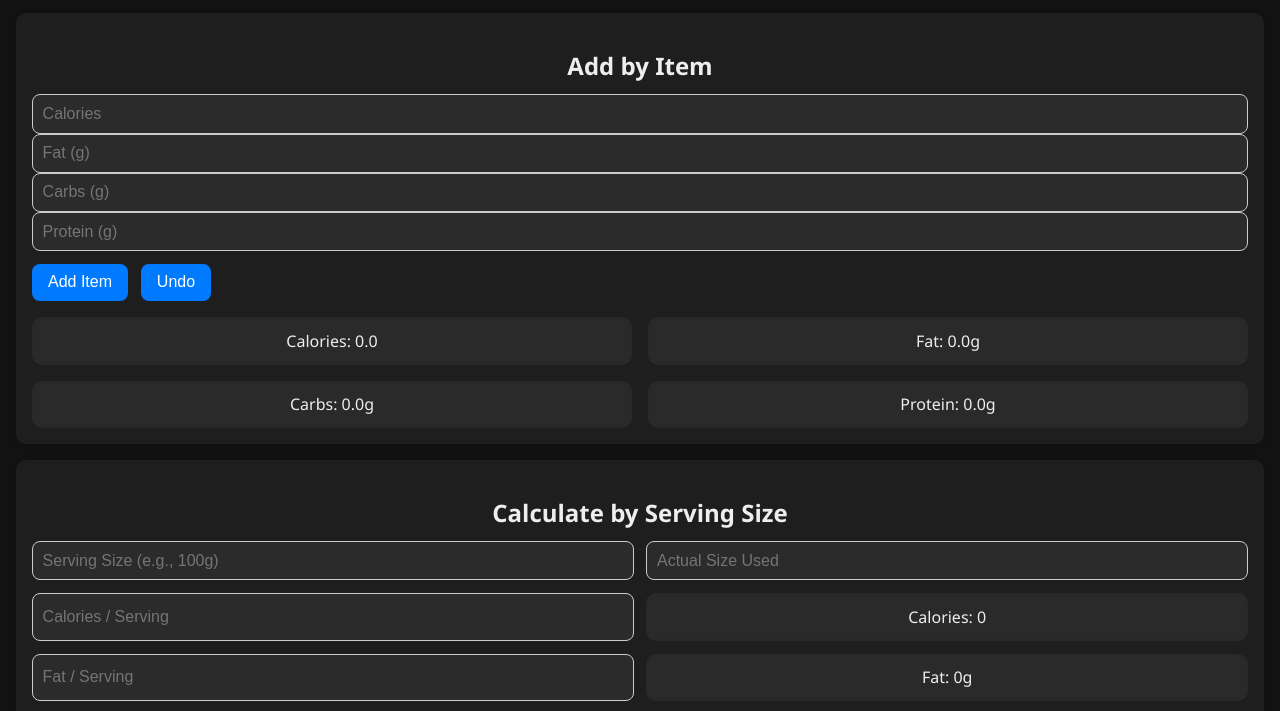
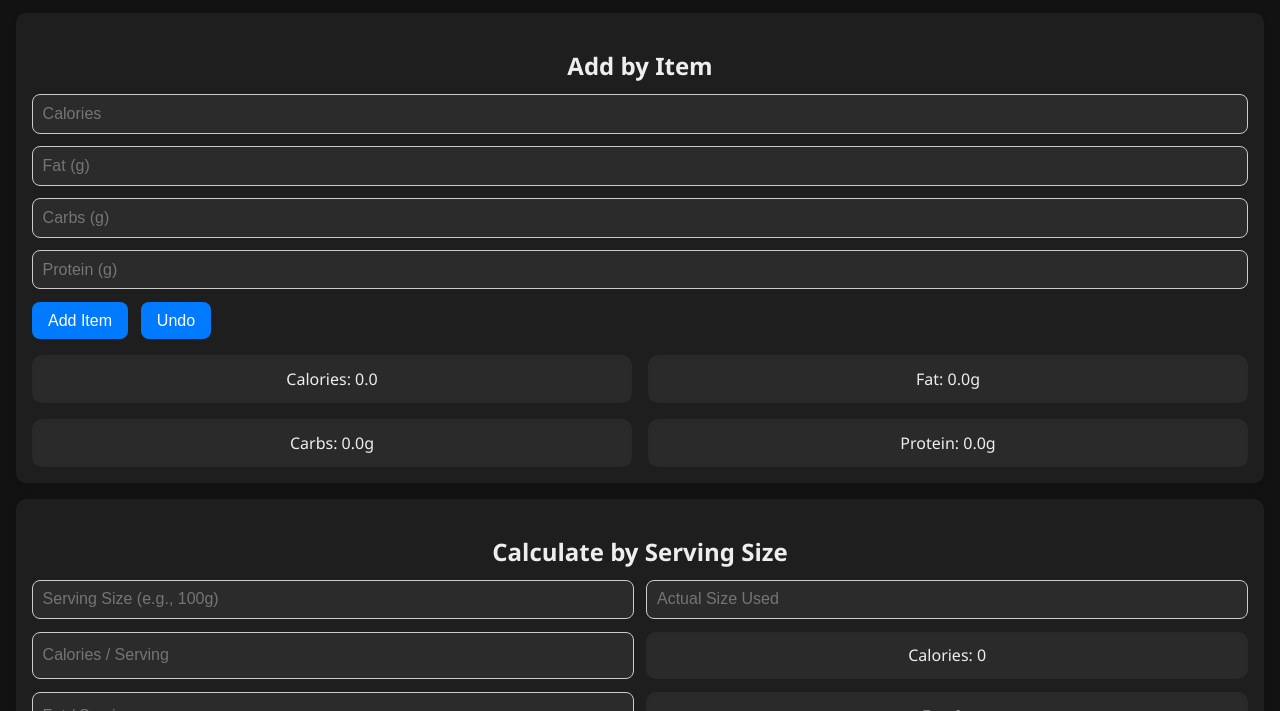
Before and after one commit to Rthunt15/Rthunt15.github.io, a plain HTML site: page macrocalc/index.html in a window 1280 px wide. Shown: the part 83-794 px from the top of the page. Drawn offline with Linux system fonts and the light colour scheme.

Commit message:
Update index.html

```diff
--- a/macrocalc/index.html
+++ b/macrocalc/index.html
@@ -60,6 +60,11 @@
     color: var(--fg);
     box-sizing: border-box;
   }
+.input-stack {
+  display: flex;
+  flex-direction: column;
+  gap: 0.8em;
+}
 
   button {
     padding: 0.6em 1em;
@@ -134,13 +139,12 @@
 
   <div class="section">
     <h2>Add by Item</h2>
-    <input type="number" id="cal" placeholder="Calories" />
-    <br/>
-    <input type="number" id="fat" placeholder="Fat (g)" />
-    <br/>
-    <input type="number" id="carbs" placeholder="Carbs (g)" />
-    <br/>
-    <input type="number" id="protein" placeholder="Protein (g)" />
+<div class="input-stack">
+  <input type="number" id="cal" placeholder="Calories" />
+  <input type="number" id="fat" placeholder="Fat (g)" />
+  <input type="number" id="carbs" placeholder="Carbs (g)" />
+  <input type="number" id="protein" placeholder="Protein (g)" />
+</div>
 
     <div class="button-group">
       <button onclick="addItem()">Add Item</button>
```
